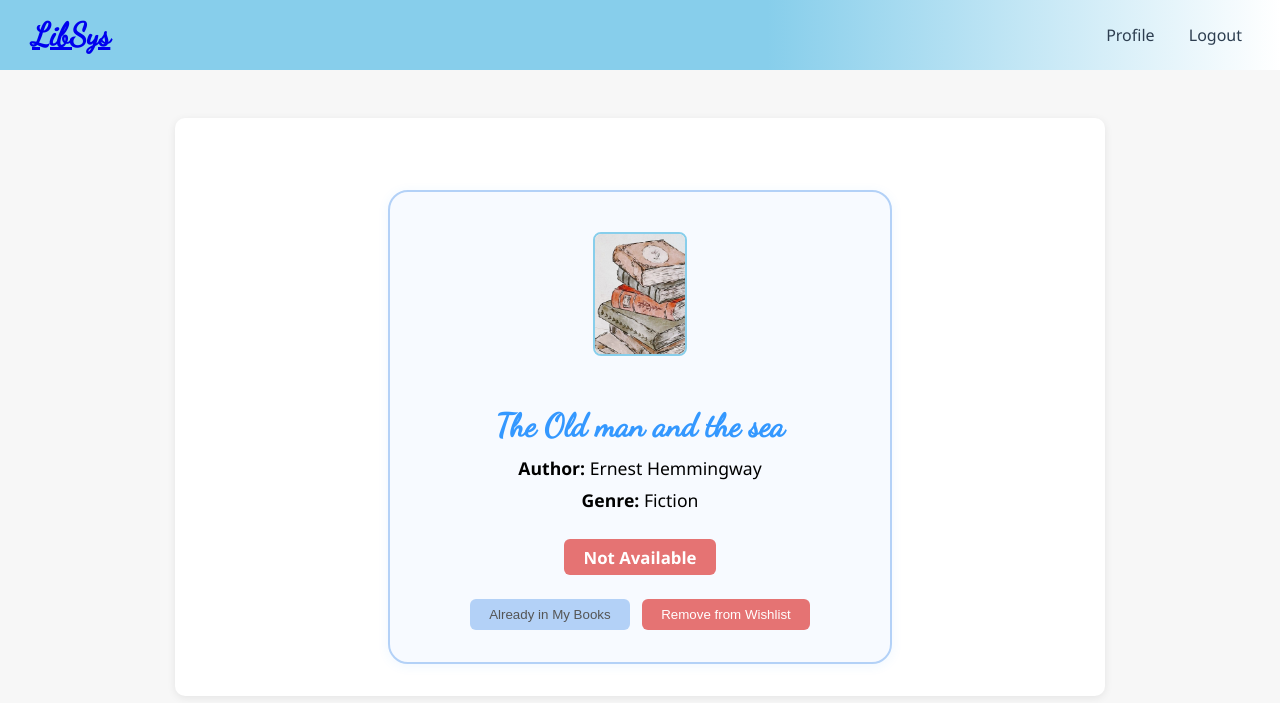
After one commit to NirbhaySun/LMS, a Django app: page /book/1/ in a window 1280 px wide. The commit adds this page. Shown: the top 703 px of the page. Run offline with Django 5.2, Linux system fonts and the light colour scheme; a user stored in the database is signed in; data comes from the database, SQL or seed files in the repository; both versions use the stored data as it was after the commit.

Commit message:
second with userlibrary but no librarian

```diff
--- a/lms/Home/static/homestyle.css
+++ b/lms/Home/static/homestyle.css
@@ -37,7 +37,7 @@ body {
 }
 
 .container {
-  max-width: 700px;
+  max-width: 850px;
   margin: 3rem auto;
   background: #fff;
   border-radius: 10px;
--- /dev/null
+++ b/lms/Home/templates/book_detail.html
@@ -0,0 +1,116 @@
+{% load static %}
+<!DOCTYPE html>
+<html lang="en">
+<head>
+  <meta charset="UTF-8" />
+  <title>{{ book.book_name }} - Details</title>
+  <link rel="stylesheet" href="{% static 'homestyle.css' %}" />
+  <link href="https://fonts.googleapis.com/css2?family=Dancing+Script&display=swap" rel="stylesheet" />
+  <style>
+    .book-detail-card {
+      background: #f7faff;
+      border: 2px solid #b3d1f7;
+      border-radius: 20px;
+      box-shadow: 0 2px 12px rgba(52, 152, 255, 0.08);
+      padding: 2.5rem 2.5rem 2rem 2.5rem;
+      max-width: 420px;
+      margin: 2.5rem auto 0 auto;
+      text-align: center;
+      position: relative;
+    }
+    .book-detail-card img.book-cover {
+      height: 120px;
+      width: 90px;
+      object-fit: cover;
+      border-radius: 8px;
+      margin-bottom: 1.2rem;
+      border: 2px solid #87ceeb;
+      background: #fff;
+    }
+    .book-detail-card h2 {
+      font-family: 'Dancing Script', cursive;
+      font-size: 2rem;
+      margin-bottom: 0.7rem;
+      color: #3498ff;
+    }
+    .book-detail-card .meta {
+      font-size: 1.1rem;
+      margin-bottom: 0.5rem;
+    }
+    .book-detail-card .availability {
+      margin-top: 1.2rem;
+      font-weight: bold;
+      color: #fff;
+      background: #87ceeb;
+      display: inline-block;
+      padding: 0.4rem 1.2rem;
+      border-radius: 6px;
+      font-size: 1.05rem;
+    }
+    .book-detail-card .not-available {
+      background: #e57373;
+    }
+  </style>
+</head>
+<body>
+  <nav class="navbar">
+    <div class="nav-left">
+      <a href="{% url 'home' %}" class="logo">LibSys</a>
+    </div>
+    <div class="nav-right">
+      <a href="{% url 'profile' %}">Profile</a>
+      <form method="post" action="{% url 'logout' %}" style="display:inline;">
+        {% csrf_token %}
+        <button type="submit" class="logout-btn">Logout</button>
+      </form>
+    </div>
+  </nav>
+  <div class="container">
+    <div class="book-detail-card">
+      {% if book.book_photo %}
+        <img src="{{ book.book_photo.url }}" alt="{{ book.book_name }}" class="book-cover" />
+      {% endif %}
+      <h2>{{ book.book_name }}</h2>
+      <div class="meta"><strong>Author:</strong> {{ book.book_author }}</div>
+      <div class="meta"><strong>Genre:</strong> {{ book.book_genre }}</div>
+      <div class="availability {% if not book.isAvailable %}not-available{% endif %}">
+        {% if book.isAvailable %}Available{% else %}Not Available{% endif %}
+      </div>
+
+      <!-- Action Buttons -->
+      <div style="margin-top: 1.5rem;">
+        {% if in_my_books %}
+          <button disabled style="background:#b3d1f7; color:#555; padding:0.5rem 1.2rem; border:none; border-radius:6px;">Already in My Books</button>
+        {% elif book.isAvailable %}
+          <form method="post" style="display:inline;">
+            {% csrf_token %}
+            <input type="hidden" name="action" value="borrow" />
+            <button type="submit" style="background:#3498ff; color:#fff; padding:0.5rem 1.2rem; border:none; border-radius:6px;">Add to My Books</button>
+          </form>
+        {% endif %}
+
+        {% if in_wishlist %}
+          <form method="post" style="display:inline; margin-left:0.5rem;">
+            {% csrf_token %}
+            <input type="hidden" name="action" value="remove_wishlist" />
+            <button type="submit" style="background:#e57373; color:#fff; padding:0.5rem 1.2rem; border:none; border-radius:6px;">Remove from Wishlist</button>
+          </form>
+        {% elif not in_my_books %}
+          <form method="post" style="display:inline; margin-left:0.5rem;">
+            {% csrf_token %}
+            <input type="hidden" name="action" value="wishlist" />
+            <button type="submit" style="background:#87ceeb; color:#fff; padding:0.5rem 1.2rem; border:none; border-radius:6px;">Add to Wishlist</button>
+          </form>
+        {% endif %}
+      </div>
+      {% if messages %}
+        <ul style="margin-top:1rem;">
+          {% for message in messages %}
+            <li style="color:#3498ff;">{{ message }}</li>
+          {% endfor %}
+        </ul>
+      {% endif %}
+    </div>
+  </div>
+</body>
+</html>
--- a/lms/Home/urls.py
+++ b/lms/Home/urls.py
@@ -1,6 +1,7 @@
 from django.urls import path
-from .views import home
+from .views import home, book_detail
 
 urlpatterns = [
     path('', home, name='home'),
+    path('book/<int:book_id>/', book_detail, name='book_detail'),
 ]
--- a/lms/Home/views.py
+++ b/lms/Home/views.py
@@ -1,6 +1,9 @@
-from django.shortcuts import render, redirect
+from django.shortcuts import render, redirect, get_object_or_404
 from django.contrib.auth.decorators import login_required
+from django.contrib import messages
 from .models import Book
+from django.core.paginator import Paginator
+from django.db import models
 
 # Create your views here.
 
@@ -10,5 +13,66 @@ def home(request):
     Render the main home page of the library system. Only accessible to logged-in users.
     Shows the latest books added.
     """
-    latest_books = Book.objects.order_by('-created_at')[:5]
-    return render(request, 'home.html', {'latest_books': latest_books})
+    query = request.GET.get('q', '').strip()
+    genre = request.GET.get('genre', '')
+    books = Book.objects.all().order_by('-created_at')
+
+    if query:
+        books = books.filter(
+            models.Q(book_name__icontains=query) |
+            models.Q(book_author__icontains=query) |
+            models.Q(book_genre__icontains=query)
+        )
+    if genre:
+        books = books.filter(book_genre=genre)
+
+    paginator = Paginator(books, 5)  # 5 books per page
+    page_number = request.GET.get('page')
+    page_obj = paginator.get_page(page_number)
+
+    return render(request, 'home.html', {
+        'page_obj': page_obj,
+        'query': query,
+        'genre': genre,
+        'genre_choices': Book.GENRE_CHOICES,
+    })
+
+@login_required(login_url='login')
+def book_detail(request, book_id):
+    book = get_object_or_404(Book, pk=book_id)
+    user = request.user
+    in_my_books = book in user.userbooklist.all()
+    in_wishlist = book in user.wishlist.all()
+    is_borrowed = not book.isAvailable
+    is_borrowed_by_user = in_my_books
+
+    if request.method == 'POST':
+        action = request.POST.get('action')
+        if action == 'borrow' and book.isAvailable and not in_my_books:
+            user.userbooklist.add(book)
+            book.isAvailable = False
+            book.save()
+            messages.success(request, 'Book added to your books!')
+            return redirect('book_detail', book_id=book.book_id)
+        elif action == 'wishlist' and not in_wishlist:
+            user.wishlist.add(book)
+            messages.success(request, 'Book added to your wishlist!')
+            return redirect('book_detail', book_id=book.book_id)
+        elif action == 'remove_wishlist' and in_wishlist:
+            user.wishlist.remove(book)
+            messages.success(request, 'Book removed from your wishlist.')
+            return redirect('book_detail', book_id=book.book_id)
+
+    # Recalculate after possible POST
+    in_my_books = book in user.userbooklist.all()
+    in_wishlist = book in user.wishlist.all()
+    is_borrowed = not book.isAvailable
+    is_borrowed_by_user = in_my_books
+
+    return render(request, 'book_detail.html', {
+        'book': book,
+        'in_my_books': in_my_books,
+        'in_wishlist': in_wishlist,
+        'is_borrowed': is_borrowed,
+        'is_borrowed_by_user': is_borrowed_by_user,
+    })
--- a/lms/lms/settings.py
+++ b/lms/lms/settings.py
@@ -83,7 +83,7 @@ DATABASES = {
     }
 }
 # added this code for custom user model
-AUTH_USER_MODEL = 'Auth.User'  # assuming your app is named "Auth"
+AUTH_USER_MODEL = 'Auth.User'  # I have assumed your app is named "Auth".
 
 
 
```
Also changed, not shown: other parts of lms/Home/static/homestyle.css (+50 -2 lines), lms/Home/templates/home.html (+27 -12 lines), lms/db.sqlite3.
